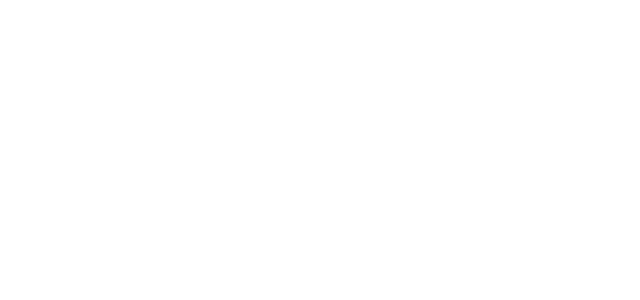
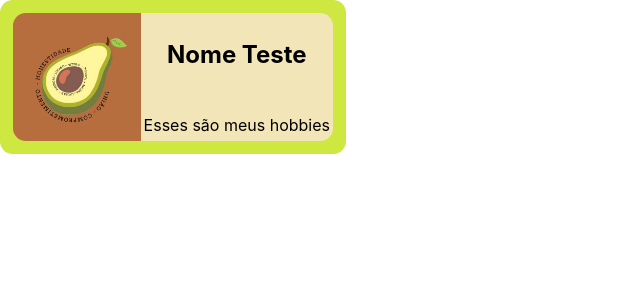
Before and after one commit to vitorcecato-sesi/desafio-react-grupo3, a React (Vite) app: page / in a window 1280 px wide. Shown: the top 300 px of the page, without its empty margins (0-640 px from the left). Built offline with nearby package versions, Linux system fonts and the light colour scheme.

Commit message:
Termino do modelo dos perfis

```diff
--- a/src/App.jsx
+++ b/src/App.jsx
@@ -1,10 +1,12 @@
 import './App.css'
+import Perfil from "./components/Perfis"
+import Teste from "./assets/logoG3.png"
 
 function App() {
 
   return (
     <>
-
+      <Perfil foto={Teste} nome="Nome Teste" hobbies="Esses são meus hobbies"/>
     </>
   )
 }
--- /dev/null
+++ b/src/components/Perfis.css
@@ -0,0 +1,35 @@
+.blocoPerfil {
+    background-color: #CEE741;
+    padding: 1vw;
+    display: flex;
+    flex-direction: row;
+    justify-content: space-between;
+    border-radius: 1vw;
+}
+
+.blocoTextos {
+display: flex;
+flex-direction: column;
+background-color: #F2E5B8;
+width: 15vw;
+height: 10vw;
+text-align: center;
+border-top-right-radius: 1vw;
+border-bottom-right-radius: 1vw;
+}
+
+.fotoPerfil {
+    width: 10vw;
+    height: 10vw;
+    background-color: #B66E3F;
+    border-top-left-radius: 1vw;
+    border-bottom-left-radius: 1vw;
+}
+
+.nome {
+    font-size: 1.5em;
+}
+
+.hobbies {
+    font-size: 1 em;
+}
--- /dev/null
+++ b/src/components/Perfis.jsx
@@ -0,0 +1,19 @@
+import "./Perfis.css"
+
+function perfil (props) {
+    return (
+        <>
+        <section className="blocoPerfil">
+        <img className="fotoPerfil" src={props.foto}></img>
+        <section className="blocoTextos">
+        <h3 className="nome">{props.nome}</h3>
+        <p className="hobbies">{props.hobbies}</p>
+        </section>
+        </section>
+
+        </>
+    )
+
+}
+
+export default perfil
```
